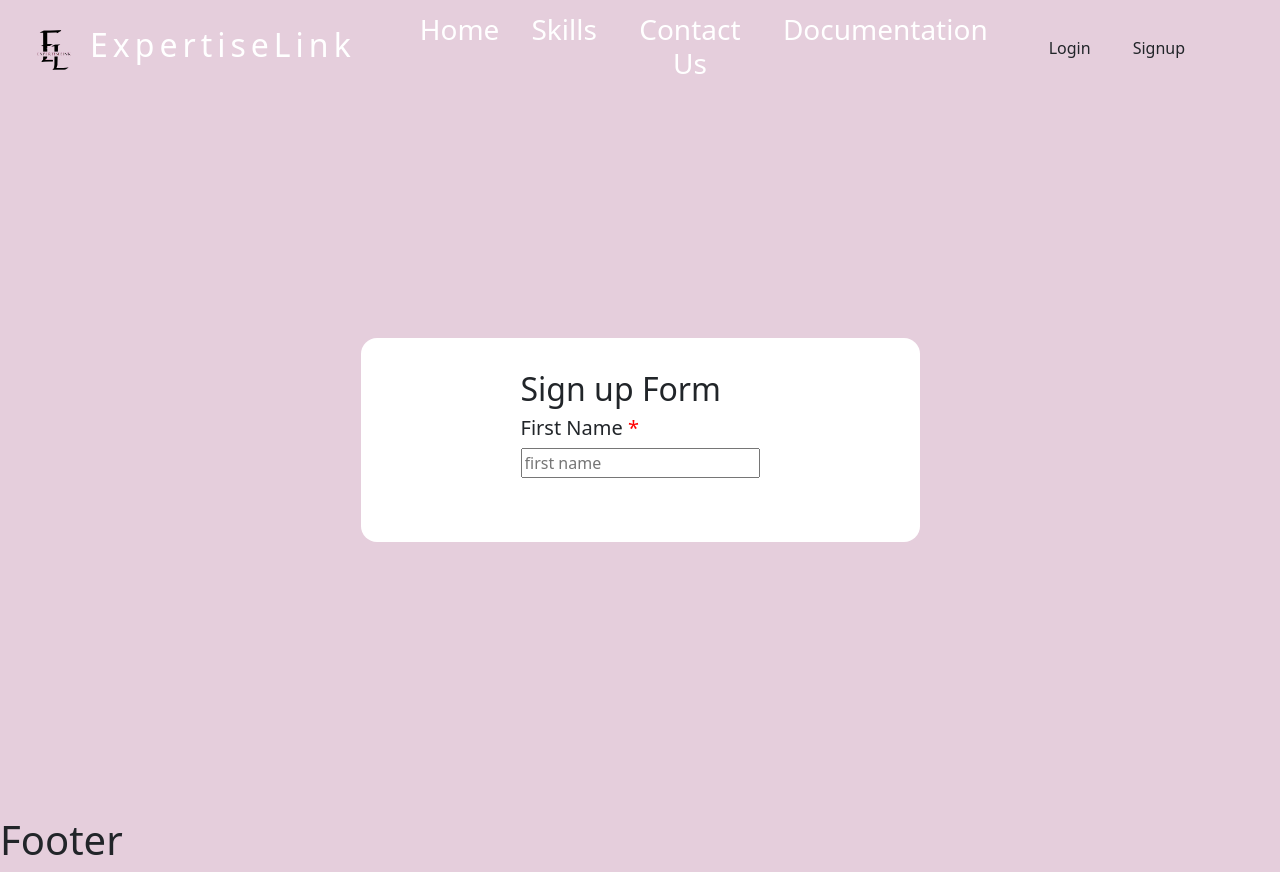
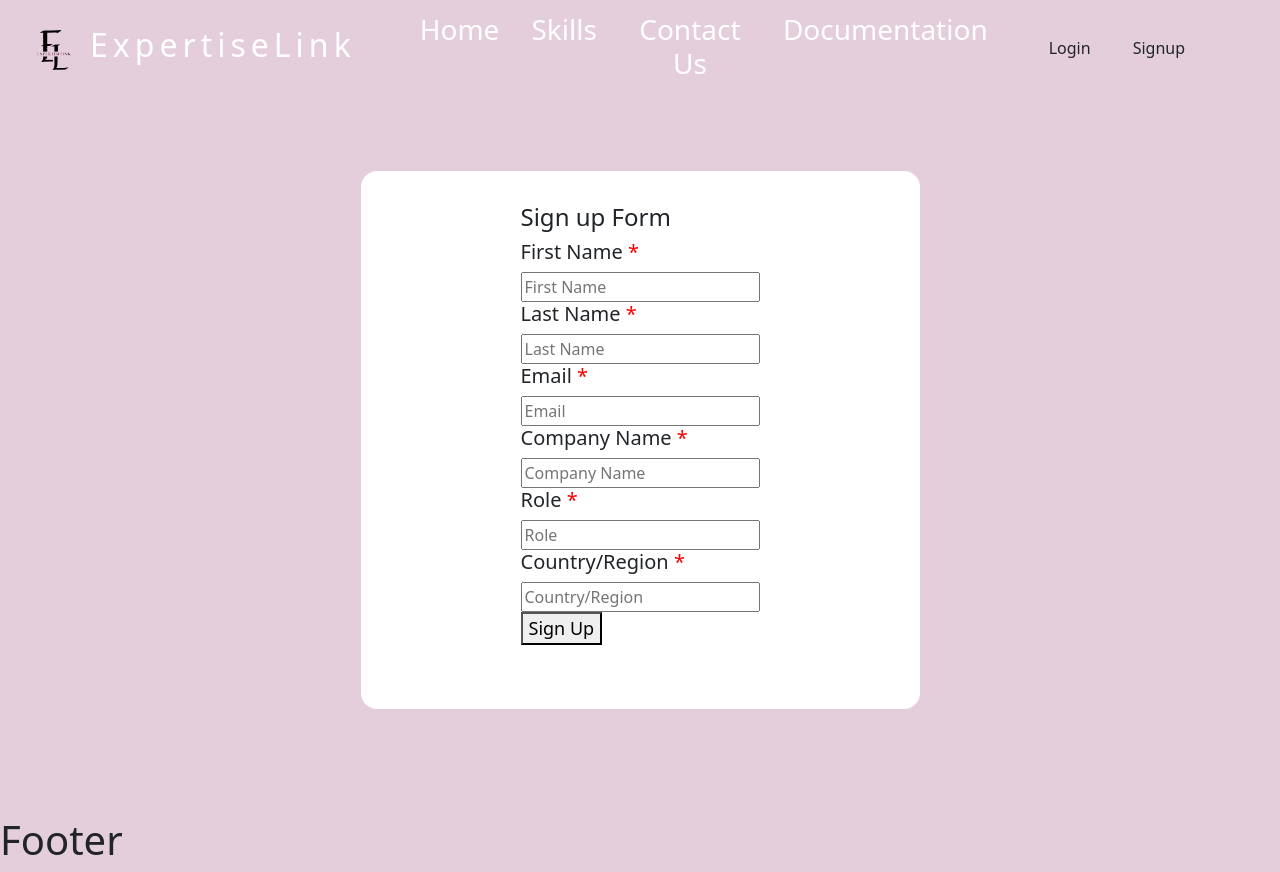
Before and after one commit to qirratfatyma/ExpertiseLink, a React (Create React App) app: page /Signup in a window 1280 px wide. Built offline with nearby package versions, Linux system fonts and the light colour scheme.

Commit message:
Sign Up Updated

```diff
--- a/src/components/Signup.jsx
+++ b/src/components/Signup.jsx
@@ -4,23 +4,107 @@ function Signup() {
   return (
     <div className="Signup-container">
       <form className="form-container">
-        <h2>Sign up Form</h2>
-        <label for="name">
+        <h2 style={{ textAlign: "left", fontSize: "24px" }}>Sign up Form</h2>
+
         <div className="form-section">
+          <label htmlFor="firstName">
             <h5>
               First Name <span style={{ color: "red" }}>*</span>
             </h5>
-          </div>
           </label>
           <br />
           <input
             type="text"
-          placeholder="first name"
-          id="username"
-          name="username"
+            placeholder="First Name"
+            id="firstName"
+            name="firstName"
             required
           />
+        </div>
+
+        <div className="form-section">
+          <label htmlFor="lastName">
+            <h5>
+              Last Name <span style={{ color: "red" }}>*</span>
+            </h5>
+          </label>
           <br />
+          <input
+            type="text"
+            placeholder="Last Name"
+            id="lastName"
+            name="lastName"
+            required
+          />
+        </div>
+
+        <div className="form-section">
+          <label htmlFor="email">
+            <h5>
+              Email <span style={{ color: "red" }}>*</span>
+            </h5>
+          </label>
+          <br />
+          <input
+            type="email"
+            placeholder="Email"
+            id="email"
+            name="email"
+            required
+          />
+        </div>
+
+        <div className="form-section">
+          <label htmlFor="companyName">
+            <h5>
+              Company Name <span style={{ color: "red" }}>*</span>
+            </h5>
+          </label>
+          <br />
+          <input
+            type="text"
+            placeholder="Company Name"
+            id="companyName"
+            name="companyName"
+            required
+          />
+        </div>
+
+        <div className="form-section">
+          <label htmlFor="role">
+            <h5>
+              Role <span style={{ color: "red" }}>*</span>
+            </h5>
+          </label>
+          <br />
+          <input
+            type="text"
+            placeholder="Role"
+            id="role"
+            name="role"
+            required
+          />
+        </div>
+
+        <div className="form-section">
+          <label htmlFor="countryRegion">
+            <h5>
+              Country/Region <span style={{ color: "red" }}>*</span>
+            </h5>
+          </label>
+          <br />
+          <input
+            type="text"
+            placeholder="Country/Region"
+            id="countryRegion"
+            name="countryRegion"
+            required
+          />
+        </div>
+
+        <button type="submit" style={{ fontSize: "18px", }}>
+          Sign Up
+        </button>
       </form>
     </div>
   );
```
Lines whose indentation alone changed are shown as unchanged.
